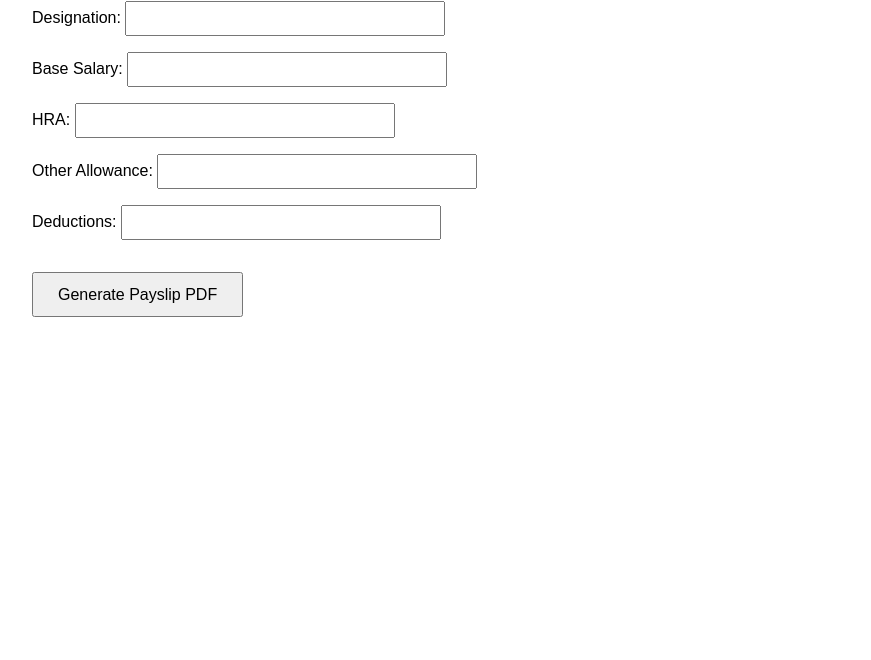
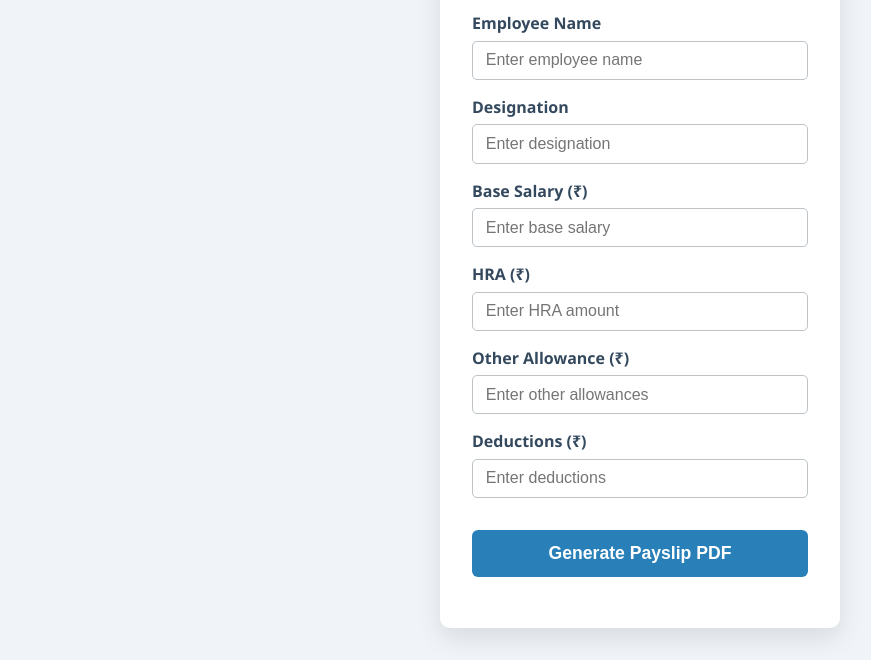
Before and after one commit to thrivegroupsolutions/Payslip, a plain HTML site: page index.html in a window 1280 px wide. Shown: the part 140-800 px from the top of the page, without its empty margins (0-871 px from the left). Drawn offline with nearby package versions, Linux system fonts and the light colour scheme.

Commit message:
Add files via upload

```diff
--- a/index.html
+++ b/index.html
@@ -1,60 +1,157 @@
 <!DOCTYPE html>
-<html>
+<html lang="en">
 <head>
+  <meta charset="UTF-8" />
+  <meta name="viewport" content="width=device-width, initial-scale=1" />
   <title>Payslip Generator</title>
   <script src="https://cdnjs.cloudflare.com/ajax/libs/jspdf/2.5.1/jspdf.umd.min.js"></script>
   <style>
-    body { font-family: Arial, sans-serif; margin: 2rem; }
-    label { display: block; margin-top: 1rem; }
-    input { width: 300px; padding: 0.5rem; }
-    button { margin-top: 2rem; padding: 0.7rem 1.5rem; font-size: 1rem; }
+    /* Reset & base */
+    * {
+      box-sizing: border-box;
+    }
+    body {
+      font-family: 'Segoe UI', Tahoma, Geneva, Verdana, sans-serif;
+      background: #f0f4f8;
+      margin: 0;
+      padding: 2rem;
+      display: flex;
+      justify-content: center;
+      min-height: 100vh;
+    }
+    .container {
+      background: #fff;
+      max-width: 400px;
+      width: 100%;
+      border-radius: 10px;
+      box-shadow: 0 10px 25px rgba(0,0,0,0.1);
+      padding: 2rem;
+    }
+    h1 {
+      text-align: center;
+      color: #2c3e50;
+      margin-bottom: 1.5rem;
+    }
+    label {
+      display: block;
+      margin-top: 1rem;
+      font-weight: 600;
+      color: #34495e;
+    }
+    input {
+      width: 100%;
+      padding: 0.6rem 0.8rem;
+      margin-top: 0.4rem;
+      border: 1.8px solid #bdc3c7;
+      border-radius: 5px;
+      font-size: 1rem;
+      transition: border-color 0.3s ease;
+    }
+    input:focus {
+      border-color: #3498db;
+      outline: none;
+      box-shadow: 0 0 8px rgba(52,152,219,0.3);
+    }
+    button {
+      width: 100%;
+      margin-top: 2rem;
+      padding: 0.8rem;
+      font-size: 1.1rem;
+      font-weight: 700;
+      color: white;
+      background: #2980b9;
+      border: none;
+      border-radius: 6px;
+      cursor: pointer;
+      transition: background-color 0.3s ease;
+    }
+    button:hover {
+      background: #1c5980;
+    }
+    /* Responsive */
+    @media (max-width: 450px) {
+      body {
+        padding: 1rem;
+      }
+      .container {
+        padding: 1.5rem;
+      }
+    }
   </style>
 </head>
 <body>
-  <h1>Payslip Generator</h1>
+  <div class="container">
+    <h1>Payslip Generator</h1>
 
-  <label>Employee Name: <input id="name" /></label>
-  <label>Designation: <input id="designation" /></label>
-  <label>Base Salary: <input id="base" type="number" /></label>
-  <label>HRA: <input id="hra" type="number" /></label>
-  <label>Other Allowance: <input id="other" type="number" /></label>
-  <label>Deductions: <input id="deduct" type="number" /></label>
+    <label for="name">Employee Name</label>
+    <input id="name" type="text" placeholder="Enter employee name" />
 
-  <button onclick="generatePayslip()">Generate Payslip PDF</button>
+    <label for="designation">Designation</label>
+    <input id="designation" type="text" placeholder="Enter designation" />
+
+    <label for="base">Base Salary (₹)</label>
+    <input id="base" type="number" placeholder="Enter base salary" />
+
+    <label for="hra">HRA (₹)</label>
+    <input id="hra" type="number" placeholder="Enter HRA amount" />
+
+    <label for="other">Other Allowance (₹)</label>
+    <input id="other" type="number" placeholder="Enter other allowances" />
+
+    <label for="deduct">Deductions (₹)</label>
+    <input id="deduct" type="number" placeholder="Enter deductions" />
+
+    <button onclick="generatePayslip()">Generate Payslip PDF</button>
+  </div>
 
   <script>
     async function generatePayslip() {
       const { jsPDF } = window.jspdf;
       const doc = new jsPDF();
 
-      const name = document.getElementById("name").value;
-      const designation = document.getElementById("designation").value;
-      const base = parseFloat(document.getElementById("base").value || 0);
-      const hra = parseFloat(document.getElementById("hra").value || 0);
-      const other = parseFloat(document.getElementById("other").value || 0);
-      const deduct = parseFloat(document.getElementById("deduct").value || 0);
+      const name = document.getElementById("name").value.trim();
+      const designation = document.getElementById("designation").value.trim();
+      const base = parseFloat(document.getElementById("base").value) || 0;
+      const hra = parseFloat(document.getElementById("hra").value) || 0;
+      const other = parseFloat(document.getElementById("other").value) || 0;
+      const deduct = parseFloat(document.getElementById("deduct").value) || 0;
       const total = base + hra + other;
       const net = total - deduct;
 
+      if (!name || !designation) {
+        alert("Please enter employee name and designation.");
+        return;
+      }
+
       let y = 20;
-      doc.setFontSize(16);
-      doc.text("Payslip", 90, y);
-      y += 20;
+      doc.setFontSize(18);
+      doc.setTextColor("#2c3e50");
+      doc.text("Payslip", 105, y, null, null, "center");
+      y += 15;
 
       doc.setFontSize(12);
+      doc.setTextColor("#34495e");
       doc.text(`Employee Name: ${name}`, 20, y); y += 10;
       doc.text(`Designation: ${designation}`, 20, y); y += 10;
-      doc.text(`Base Salary: ₹${base}`, 20, y); y += 10;
-      doc.text(`HRA: ₹${hra}`, 20, y); y += 10;
-      doc.text(`Other Allowance: ₹${other}`, 20, y); y += 10;
-      doc.text(`Deductions: ₹${deduct}`, 20, y); y += 10;
-      doc.text(`Total Earnings: ₹${total}`, 20, y); y += 10;
-      doc.text(`Net Pay: ₹${net}`, 20, y); y += 20;
+      doc.text(`Base Salary: ₹${base.toFixed(2)}`, 20, y); y += 10;
+      doc.text(`HRA: ₹${hra.toFixed(2)}`, 20, y); y += 10;
+      doc.text(`Other Allowance: ₹${other.toFixed(2)}`, 20, y); y += 10;
+      doc.text(`Deductions: ₹${deduct.toFixed(2)}`, 20, y); y += 10;
+
+      doc.setDrawColor(0, 0, 0);
+      doc.line(20, y, 190, y);
+      y += 10;
+
+      doc.setFontSize(14);
+      doc.setTextColor("#2980b9");
+      doc.text(`Total Earnings: ₹${total.toFixed(2)}`, 20, y); y += 10;
+      doc.text(`Net Pay: ₹${net.toFixed(2)}`, 20, y); y += 20;
 
       doc.setFontSize(10);
+      doc.setTextColor("#7f8c8d");
       doc.text("This is a system-generated payslip.", 20, y);
 
-      doc.save(`Payslip_${name.replace(" ", "_")}.pdf`);
+      doc.save(`Payslip_${name.replace(/\s+/g, "_")}.pdf`);
     }
   </script>
 </body>
```
